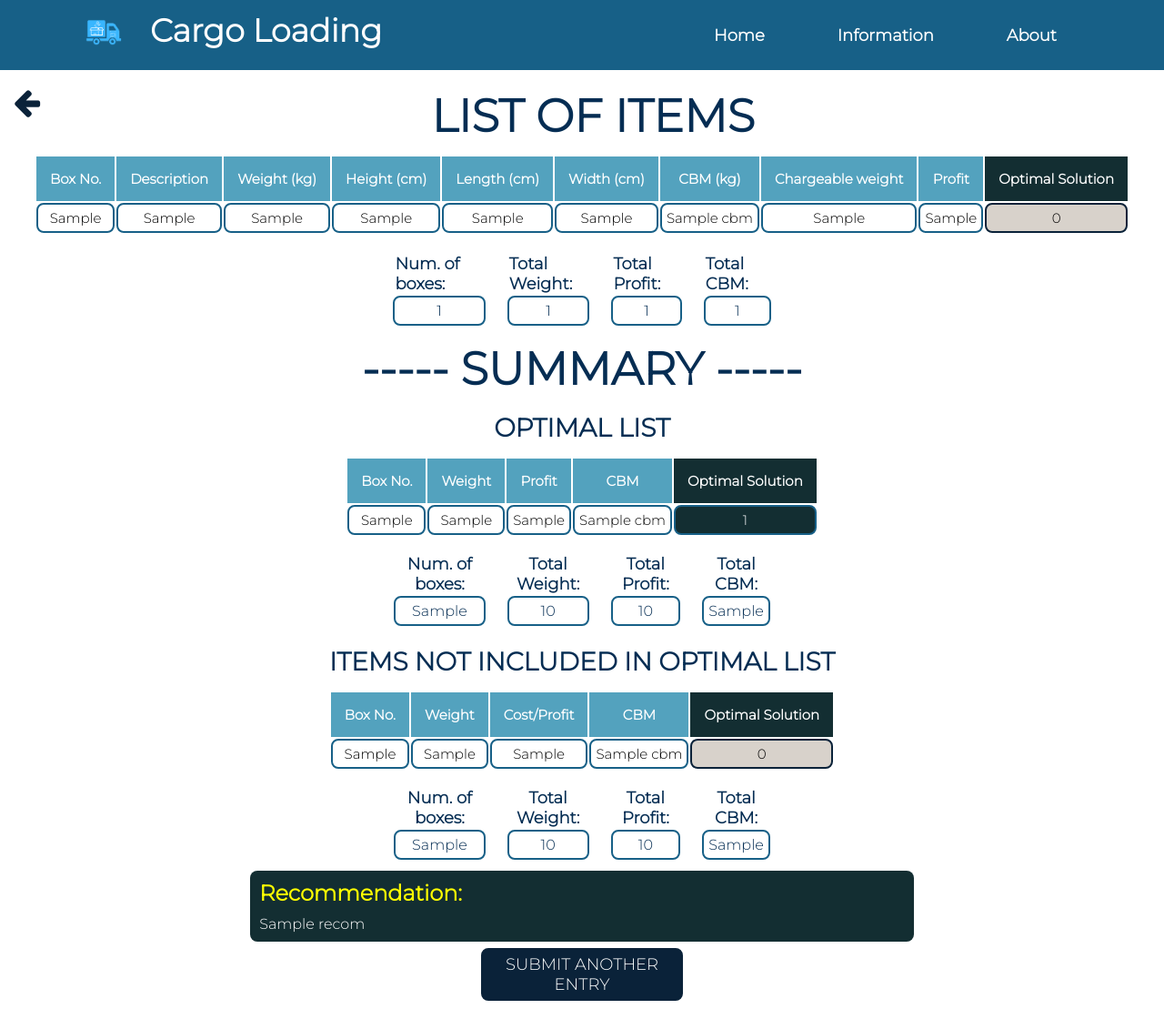
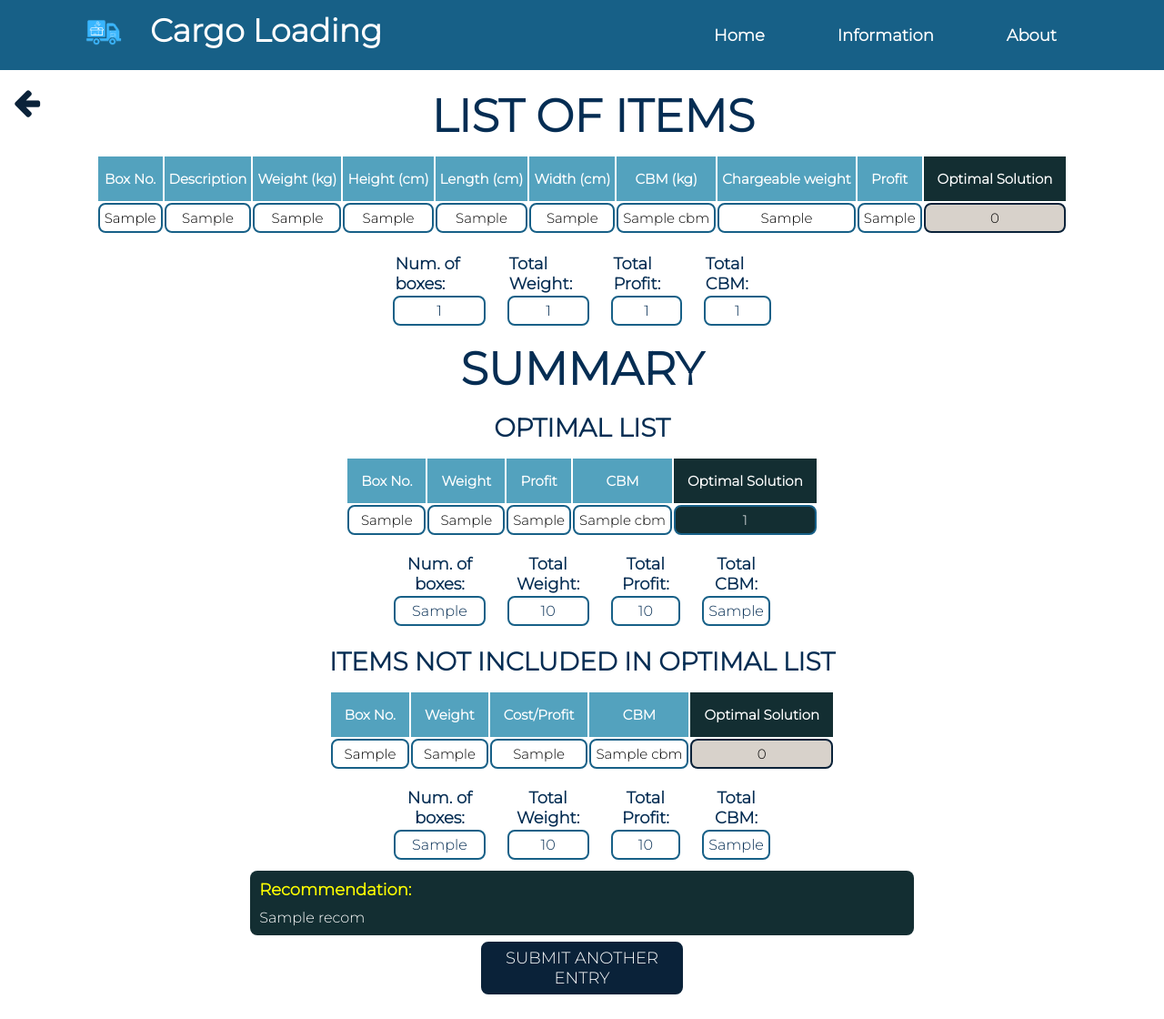
Before and after one commit to gbcstro/mysite, a Django app: template cargoloading/templates/result.html in a window 1280 px wide. Shown: the whole page at 91% size. After the commit the page ends 1093 px from the top, so only its background shows below. Run offline with Django 4.2, Linux system fonts and the light colour scheme; the template is opened without the code that fills it: most values are stand-ins (such as "Sample title", 1, 10 or a date in 2020).

Commit message:
compatibility update

```diff
--- a/cargoloading/static/cargoloading/generate.css
+++ b/cargoloading/static/cargoloading/generate.css
@@ -241,7 +241,7 @@ input::-webkit-inner-spin-button {
     border: none;
     border-radius: 8px;
     border: 2px solid #1D84B5;
-    font-size: 14px;
+    font-size: 15px;
 }
 
 .csv-wrapper .button-wrapper button:hover{
@@ -250,7 +250,7 @@ input::-webkit-inner-spin-button {
     border: none;
     border-radius: 8px;
     border: 2px solid #1D84B5;
-    font-size: 18px;
+    font-size: 15px;
 }
 
 .sample-format{
--- a/cargoloading/static/cargoloading/result.css
+++ b/cargoloading/static/cargoloading/result.css
@@ -84,8 +84,63 @@
 .wrapper .title-text{
     padding: 5px;
     text-align: center;
-    font-size: 25px;
+    font-size: 18px;
     color: #052d53;
+}
+
+.list-wrapper{
+    overflow-x: auto;
+    padding: 5px;
+}
+
+.list-wrapper table{
+    margin-left: auto;
+    margin-right: auto;
+    padding: 5px;
+}
+
+.list-wrapper table th{
+    padding: 5px;
+    background-color: #53A2BE;
+    color: white;
+    font-size: 12px;
+}
+
+.list-wrapper table .os{
+    padding: 15px;
+    background-color: #132E32;
+    color: white;
+    font-size: 12px;
+}
+
+.list-wrapper table td{
+    font-size: 12px;
+    padding: 5px;
+    padding-right: auto;
+    text-align: center;
+    border-radius: 8px;
+    border: 2px solid #176087;
+}
+
+.list-wrapper table .op{
+    font-size: 12px;
+    padding: 5px;
+    padding-right: auto;
+    text-align: center;
+    border-radius: 8px;
+    border: 2px solid #176087;
+    background-color: #132E32;
+    color: white;
+}
+
+.list-wrapper table .nop{
+    font-size: 12px;
+    padding: 5px;
+    padding-right: auto;
+    text-align: center;
+    border-radius: 8px;
+    border: 2px solid #0A2239;
+    background-color: #D8D2CB;
 }
 
 .table-wrapper{
@@ -110,21 +165,21 @@
 }
 
 .table-wrapper table th{
-    padding: 15px;
+    padding: 2px;
     background-color: #53A2BE;
     color: white;
-    font-size: 15px;
+    font-size: 12px;
 }
 
 .table-wrapper table .os{
-    padding: 15px;
+    padding: 12px;
     background-color: #132E32;
     color: white;
     font-size: 15px;
 }
 
 .table-wrapper table td{
-    font-size: 15px;
+    font-size: 12px;
     padding: 5px;
     padding-right: auto;
     text-align: center;
@@ -144,7 +199,7 @@
 }
 
 .table-wrapper table .nop{
-    font-size: 15px;
+    font-size: 12px;
     padding: 5px;
     padding-right: auto;
     text-align: center;
@@ -190,12 +243,13 @@
 .recom h2{
     padding: 5px;
     color: yellow;
+    font-size: 18px;
 }
 
 .recom p{
     padding: 5px;
     color: white;
-    font: 12px;
+    font: 11px;
 }
 
 .wrapper .button-wrapper{
@@ -285,20 +339,13 @@
     border: none;
     border-radius: 8px;
     border: 2px solid #0A2239;
-    font-size: 22px;
+    font-size: 12px;
     font-weight: bold;
 }
 
 
 @media only screen and (min-width:768px){
     /* BASE.HTML CSS */
-
-*{
-    margin: 0;
-    padding: 0;
-    font-family: 'Montserrat', sans-serif;
-}
-
     .navigation-bar {
         display: flex;
         justify-content: space-between;
@@ -378,6 +425,60 @@
         text-align: center;
         font-size: 25px;
         color: #052d53;
+    }
+
+    .list-wrapper{
+        padding: 2px;
+    }
+
+    .list-wrapper table{
+        margin-left: auto;
+        margin-right: auto;
+        padding: 5px;
+    }
+
+    .list-wrapper table th{
+        padding: 5px;
+        background-color: #53A2BE;
+        color: white;
+        font-size: 15px;
+    }
+
+    .list-wrapper table .os{
+        padding: 15px;
+        background-color: #132E32;
+        color: white;
+        font-size: 15px;
+    }
+
+    .list-wrapper table td{
+        font-size: 15px;
+        padding: 5px;
+        padding-right: auto;
+        text-align: center;
+        border-radius: 8px;
+        border: 2px solid #176087;
+    }
+
+    .list-wrapper table .op{
+        font-size: 15px;
+        padding: 5px;
+        padding-right: auto;
+        text-align: center;
+        border-radius: 8px;
+        border: 2px solid #176087;
+        background-color: #132E32;
+        color: white;
+    }
+
+    .list-wrapper table .nop{
+        font-size: 15px;
+        padding: 5px;
+        padding-right: auto;
+        text-align: center;
+        border-radius: 8px;
+        border: 2px solid #0A2239;
+        background-color: #D8D2CB;
     }
 
     .table-wrapper{
--- a/cargoloading/templates/result.html
+++ b/cargoloading/templates/result.html
@@ -16,7 +16,7 @@
         <h1>LIST OF ITEMS</h1>
     </div>
 
-    <div class="table-wrapper">
+    <div class="list-wrapper">
         <table>
             <thead>
                 <th>Box No.</th>
@@ -73,7 +73,7 @@
     </div>
 
     <div class="title-text">
-        <h1>----- SUMMARY -----</h1>
+        <h1>SUMMARY</h1>
     </div>
 
     <div class="table-wrapper">
--- a/cargoloading/templates/table.html
+++ b/cargoloading/templates/table.html
@@ -12,7 +12,6 @@
 </div>
 
 <div class="t-wrapper">
-
   <div class="label-wrapper">
     <div class="form-labels">
       <label>No. of box: </label>
```
Also changed, not shown: other parts of cargoloading/static/cargoloading/result.css (+15 -17 lines), cargoloading/model.py (added). Lines whose indentation alone changed are shown as unchanged.
